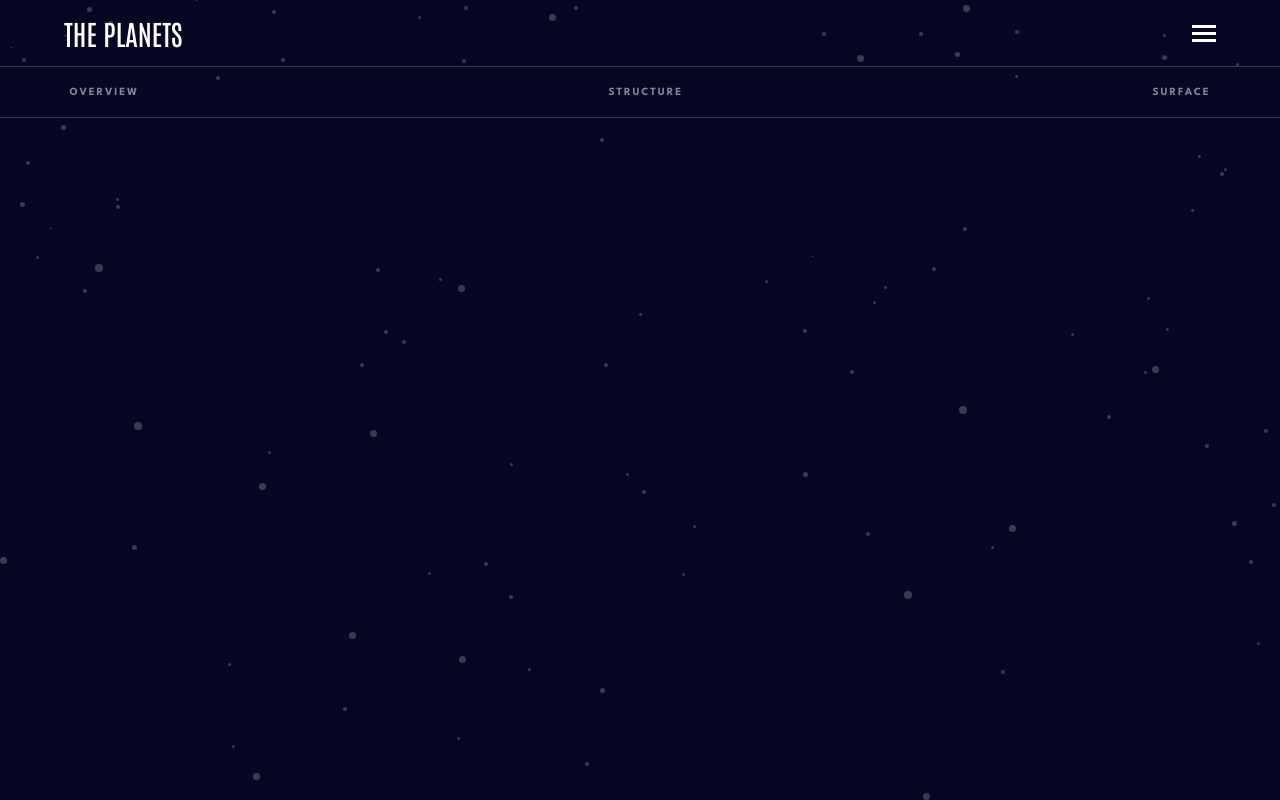
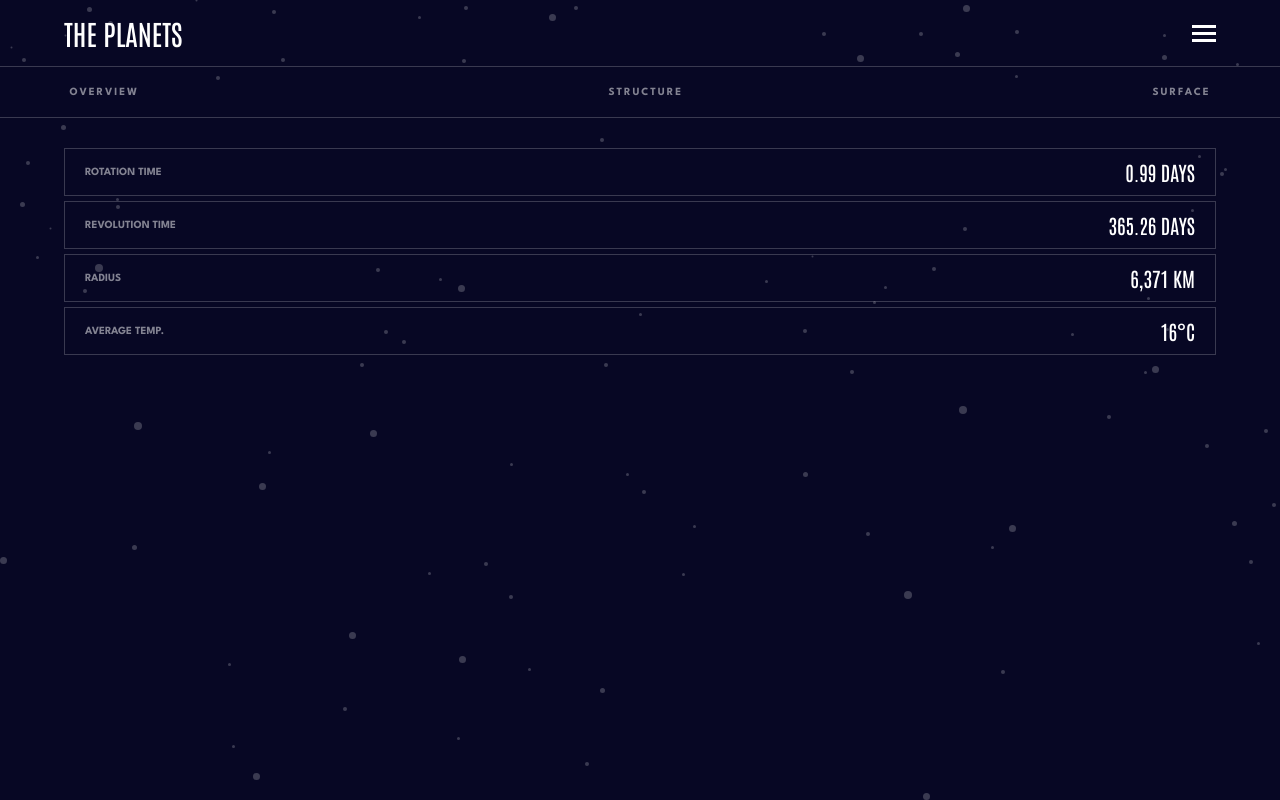
Before and after one commit to ATEOTG/planets-fact-site, a React (Create React App) app: page /earth in a window 1280 px wide. Built offline with nearby package versions, Linux system fonts and the light colour scheme.

Commit message:
numerical information component and styling

```diff
--- a/src/components/NumericalInfo.js
+++ b/src/components/NumericalInfo.js
@@ -2,7 +2,7 @@ import classes from "./NumericalInfo.module.css";
 
 function NumericalInfo(props) {
   return (
-    <div className={`${classes["info-cont"]}`}>
+    <div className={`${classes["info-cont"]} ${"centered"}`}>
       <div className={classes.info}>
         <p className={classes["info-desc"]}>ROTATION TIME</p>
         <p className={classes["info-number"]}>{props.rotation}</p>
--- a/src/components/NumericalInfo.module.css
+++ b/src/components/NumericalInfo.module.css
@@ -0,0 +1,26 @@
+.info-cont {
+  display: flex;
+  flex-direction: column;
+  gap: 0.5em;
+  margin-top: 3em;
+}
+
+.info {
+  display: flex;
+  align-items: center;
+  justify-content: space-between;
+  padding: 1em 2em;
+  border: 1px solid rgba(255, 255, 255, 0.2);
+}
+
+.info-desc {
+  font-size: 1.1rem;
+  font-weight: 700;
+  color: rgba(255, 255, 255, 0.5);
+}
+
+.info-number {
+  font-family: "Antonio", sans-serif;
+  font-size: 2rem;
+  color: var(--white);
+}
--- a/src/pages/Earth.js
+++ b/src/pages/Earth.js
@@ -1,5 +1,6 @@
 import { Route, Routes, Navigate } from "react-router-dom";
 import InnerNav from "../components/InnerNav";
+import NumericalInfo from "../components/NumericalInfo";
 import classes from "./Earth.module.css";
 
 function Earth() {
@@ -12,6 +13,13 @@ function Earth() {
       <Routes>
         <Route path="earth" to={<Navigate replace to="overview" />} />
       </Routes>
+
+      <NumericalInfo
+        rotation={"0.99 DAYS"}
+        revolution={"365.26 DAYS"}
+        radius={"6,371 KM"}
+        temp={"16°C"}
+      />
     </div>
   );
 }
```
